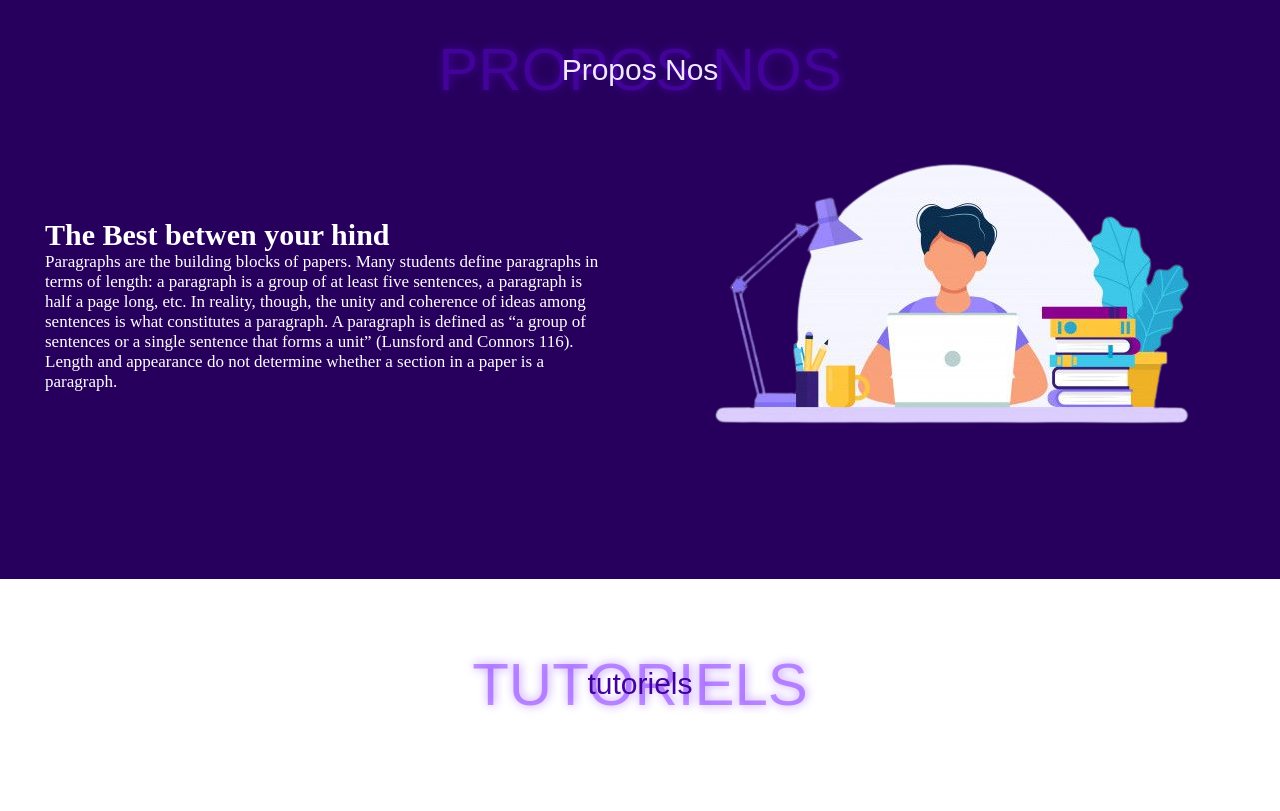
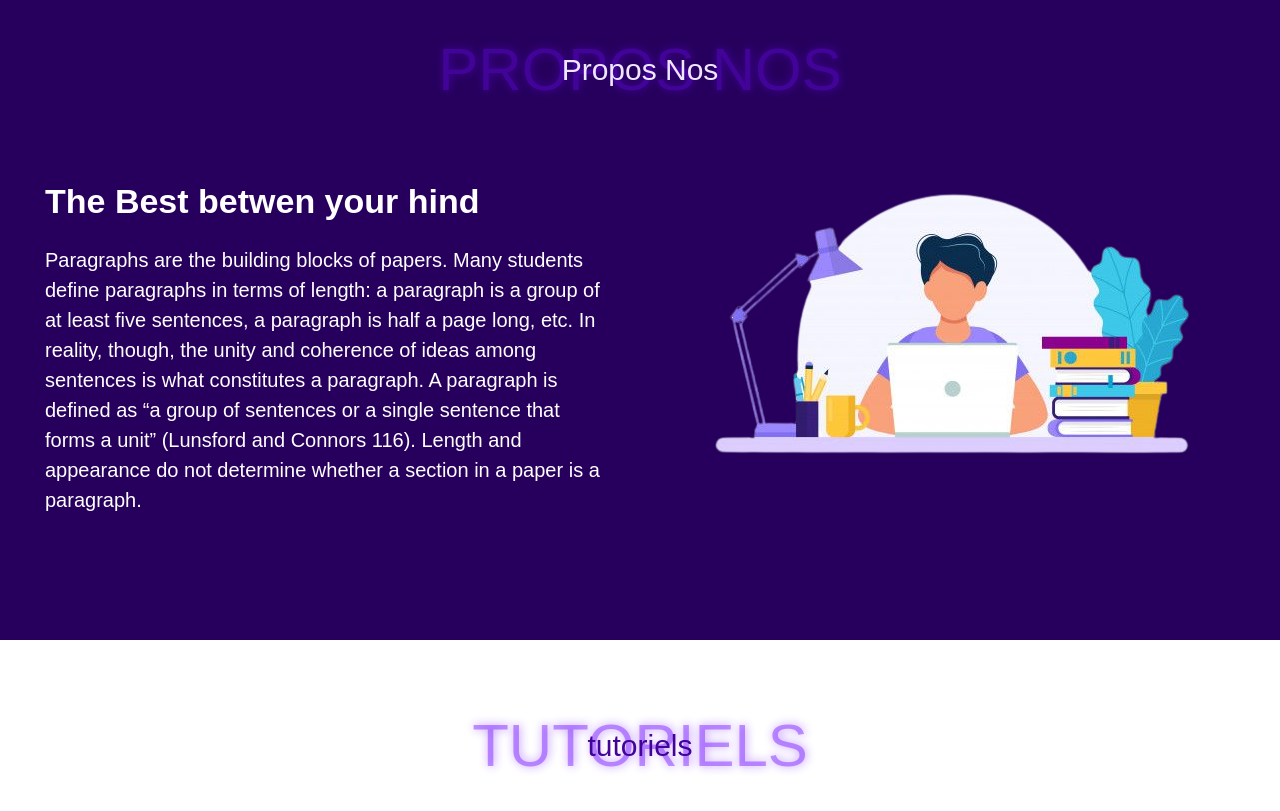
Before and after one commit to khabzox/new-version, a plain HTML site: page index.html in a window 1280 px wide. Shown: the part 860-1671 px from the top of the page. Drawn offline with Linux system fonts and the light colour scheme; a web font is replaced by a local one.

Commit message:
update about & tutoriels section

```diff
--- a/assets/css/style.css
+++ b/assets/css/style.css
@@ -287,8 +287,14 @@ main {
     padding: 30px;
     font-size: 17px;
     color: #fff;
+    font-family: 'CustomFont', Arial, sans-serif;
 }
 .about-text > .title-text{
+    line-height: 2.6;
     font-weight: 600;
-    font-size: 30px;
+    font-size: 34px;
 }
+.about-text > .p-text{
+    line-height: 1.5;
+    font-size: 20px;
+}
```
